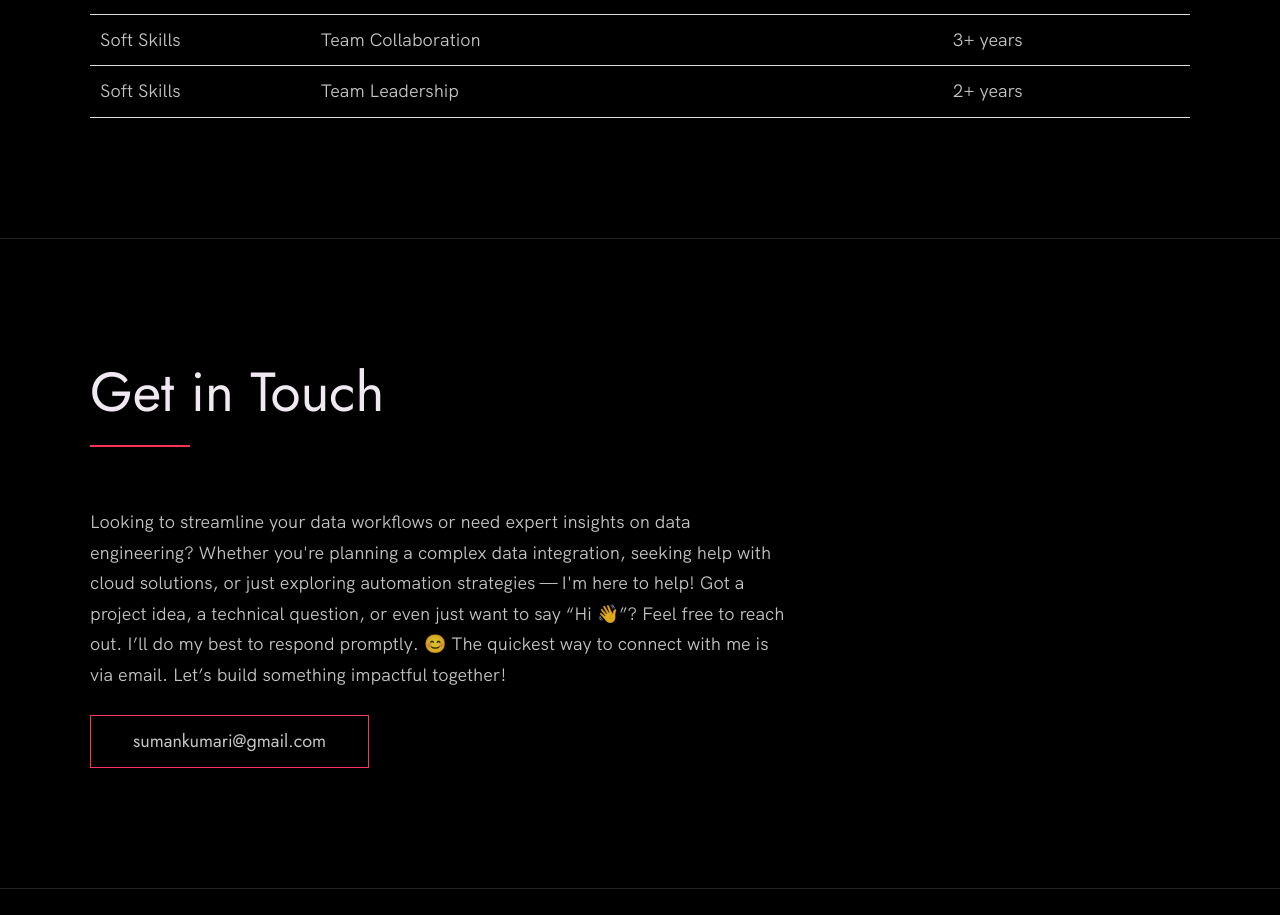
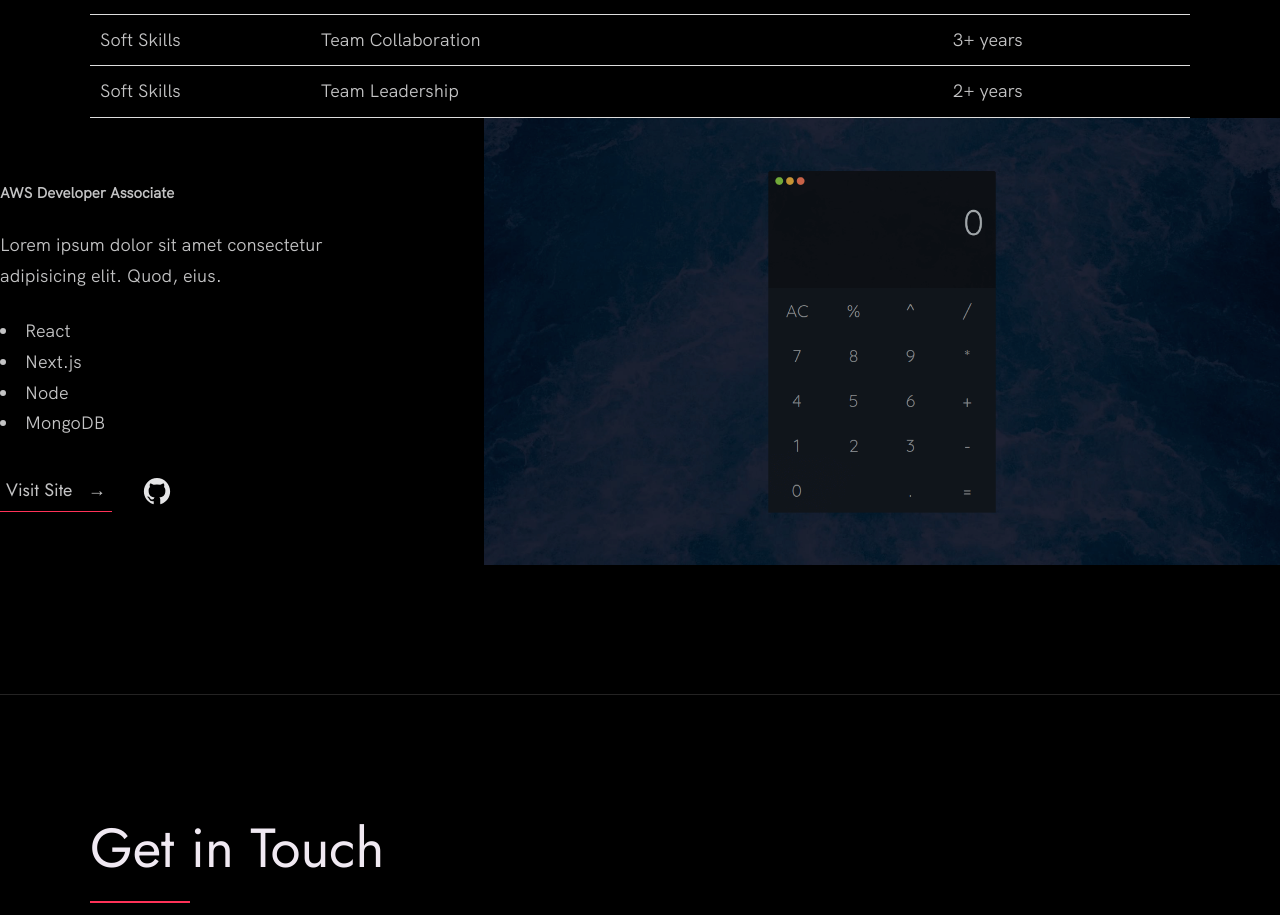
Before and after one commit to sumankumari13/sumankumari13.github.io, a plain HTML site: page index.html in a window 1280 px wide. Shown: the part 2542-3457 px from the top of the page. Before the commit the page ends 3431 px from the top, so only its background shows below. Drawn offline with Linux system fonts and the light colour scheme.

Commit message:
certificate -1

```diff
--- a/index.html
+++ b/index.html
@@ -161,6 +161,33 @@
           </table>
         </div>
       </div>
+      <div class="work__box">
+          <div class="work__text">
+              <h5>AWS Developer Associate</h5>
+              <p>
+                Lorem ipsum dolor sit amet consectetur adipisicing elit. Quod,
+                eius.
+              </p>
+              <ul class="work__list">
+                <li>React</li>
+                <li>Next.js</li>
+                <li>Node</li>
+                <li>MongoDB</li>
+              </ul>
+
+              <div class="work__links">
+                <a href="#" class="link__text">
+                  Visit Site <span>&rarr;</span>
+                </a>
+                <a href="#">
+                  <img src="./images/github.svg" class="work__code" title="View Source Code" alt="GitHub">
+                </a>
+              </div>
+          </div>
+            <div class="work__image-box">
+              <img src="./images/project-2.png" class="work__image" alt="Project 1" />
+            </div>
+      </div>
     </section>
           <!-- Each div with the work__box class is a project. -->
               <!-- <div class="work__links">
@@ -230,7 +257,7 @@
             <div class="work__image-box">
               <img src="./images/project-3.png" class="work__image" alt="Project 3" />
             </div>
-          </div>-->
+          </div>
         </div>
       </div>
     </section>
```
